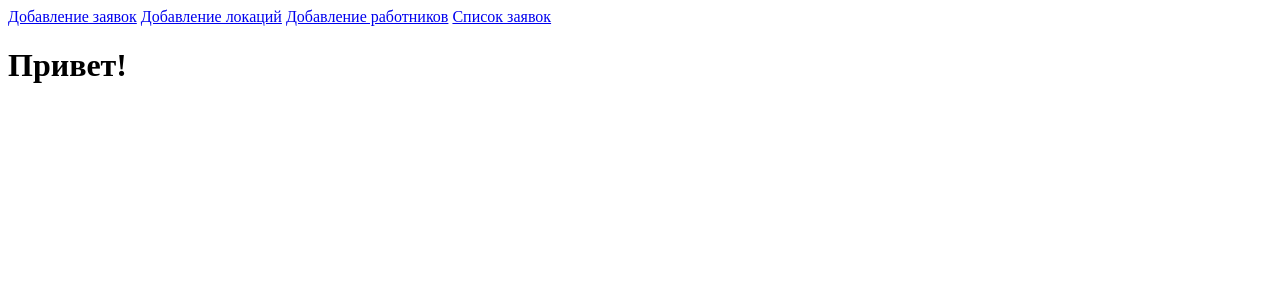
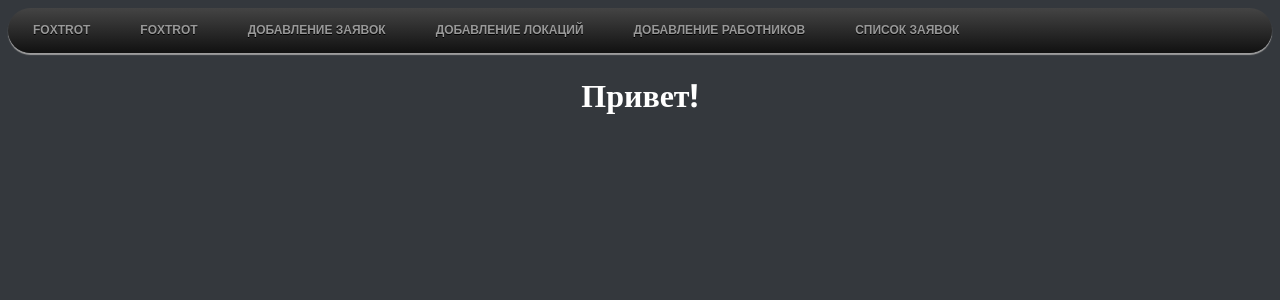
Before and after one commit to code-in-ru/foxtrot, a Flask app: page / in a window 1280 px wide. Shown: the top 300 px of the page. Run offline with Flask 2, Linux system fonts and the light colour scheme; some libraries are stand-ins or nearby versions.

Commit message:
Add files via upload

```diff
--- a/webapp/templates/base.html
+++ b/webapp/templates/base.html
@@ -7,13 +7,269 @@
     {% else %}
     <title>Foxtrot</title>
     {% endif %}
+    <link href="{{ url_for("static", filename="css/main.css") }}" rel="stylesheet">
 </head>
 <body>
 <div>
-    <a href="addorder">Добавление заявок</a>
-    <a href="add-locations">Добавление локаций</a>
-    <a href="add-worker">Добавление работников</a>
-    <a href="list-orders">Список заявок</a>
+    <style type="text/css">
+
+
+/* Главное меню */
+
+#menu
+{
+  width: 100%;
+  margin: 0;
+  padding: 10px 0 0 0;
+  list-style: none;
+  background: #111;
+  background: -moz-linear-gradient(#444, #111);
+  background: -webkit-gradient(linear,left bottom,left top,color-stop(0, #111),color-stop(1, #444));
+  background: -webkit-linear-gradient(#444, #111);
+  background: -o-linear-gradient(#444, #111);
+  background: -ms-linear-gradient(#444, #111);
+  background: linear-gradient(#444, #111);
+  -moz-border-radius: 50px;
+  border-radius: 50px;
+  -moz-box-shadow: 0 2px 1px #9c9c9c;
+  -webkit-box-shadow: 0 2px 1px #9c9c9c;
+  box-shadow: 0 2px 1px #9c9c9c;
+}
+
+#menu li
+{
+  float: left;
+  padding: 0 0 10px 0;
+  position: relative;
+  line-height: 0;
+}
+
+#menu a
+{
+  float: left;
+  height: 25px;
+  padding: 0 25px;
+  color: #999;
+  text-transform: uppercase;
+  font: bold 12px/25px Arial, Helvetica;
+  text-decoration: none;
+  text-shadow: 0 1px 0 #000;
+}
+
+#menu li:hover > a
+{
+  color: #fafafa;
+}
+
+*html #menu li a:hover /* IE6 */
+{
+  color: #fafafa;
+}
+
+#menu li:hover > ul
+{
+  display: block;
+}
+
+/* Подменю */
+
+#menu ul
+{
+  list-style: none;
+  margin: 0;
+  padding: 0;
+  display: none;
+  position: absolute;
+  top: 35px;
+  left: 0;
+  z-index: 99999;
+  background: #444;
+  background: -moz-linear-gradient(#444, #111);
+  background: -webkit-gradient(linear,left bottom,left top,color-stop(0, #111),color-stop(1, #444));
+  background: -webkit-linear-gradient(#444, #111);
+  background: -o-linear-gradient(#444, #111);
+  background: -ms-linear-gradient(#444, #111);
+  background: linear-gradient(#444, #111);
+  -moz-box-shadow: 0 0 2px rgba(255,255,255,.5);
+  -webkit-box-shadow: 0 0 2px rgba(255,255,255,.5);
+  box-shadow: 0 0 2px rgba(255,255,255,.5);
+  -moz-border-radius: 5px;
+  border-radius: 5px;
+}
+
+#menu ul ul
+{
+  top: 0;
+  left: 150px;
+}
+
+#menu ul li
+{
+  float: none;
+  margin: 0;
+  padding: 0;
+  display: block;
+  -moz-box-shadow: 0 1px 0 #111111, 0 2px 0 #777777;
+  -webkit-box-shadow: 0 1px 0 #111111, 0 2px 0 #777777;
+  box-shadow: 0 1px 0 #111111, 0 2px 0 #777777;
+}
+
+#menu ul li:last-child
+{
+  -moz-box-shadow: none;
+  -webkit-box-shadow: none;
+  box-shadow: none;
+}
+
+#menu ul a
+{
+  padding: 10px;
+  height: 10px;
+  width: 130px;
+  height: auto;
+  line-height: 1;
+  display: block;
+  white-space: nowrap;
+  float: none;
+  text-transform: none;
+}
+
+*html #menu ul a /* IE6 */
+{
+  height: 10px;
+}
+
+*:first-child+html #menu ul a /* IE7 */
+{
+  height: 10px;
+}
+
+#menu ul a:hover
+{
+  background: #0186ba;
+  background: -moz-linear-gradient(#04acec, #0186ba);
+  background: -webkit-gradient(linear, left top, left bottom, from(#04acec), to(#0186ba));
+  background: -webkit-linear-gradient(#04acec, #0186ba);
+  background: -o-linear-gradient(#04acec, #0186ba);
+  background: -ms-linear-gradient(#04acec, #0186ba);
+  background: linear-gradient(#04acec, #0186ba);
+}
+
+#menu ul li:first-child > a
+{
+  -moz-border-radius: 5px 5px 0 0;
+  border-radius: 5px 5px 0 0;
+}
+
+#menu ul li:first-child > a:after
+{
+  content: '';
+  position: absolute;
+  left: 30px;
+  top: -8px;
+  width: 0;
+  height: 0;
+  border-left: 5px solid transparent;
+  border-right: 5px solid transparent;
+  border-bottom: 8px solid #444;
+}
+
+#menu ul ul li:first-child a:after
+{
+  left: -8px;
+  top: 12px;
+  width: 0;
+  height: 0;
+  border-left: 0;
+  border-bottom: 5px solid transparent;
+  border-top: 5px solid transparent;
+  border-right: 8px solid #444;
+}
+
+#menu ul li:first-child a:hover:after
+{
+  border-bottom-color: #04acec;
+}
+
+#menu ul ul li:first-child a:hover:after
+{
+  border-right-color: #04acec;
+  border-bottom-color: transparent;
+}
+
+#menu ul li:last-child > a
+{
+  -moz-border-radius: 0 0 5px 5px;
+  border-radius: 0 0 5px 5px;
+}
+
+/* Clear floated elements */
+#menu:after
+{
+  visibility: hidden;
+  display: block;
+  font-size: 0;
+  content: " ";
+  clear: both;
+  height: 0;
+}
+
+* html #menu { zoom: 1; } /* IE6 */
+*:first-child+html #menu { zoom: 1; } /* IE7 */
+</style>
+
+<style type="text/css">
+#adpacks-wrapper{font-family: Arial, Helvetica;width:280px;position: fixed;_position:absolute;bottom: 0;right: 20px;z-index: 9999;background: #eaeaea;padding: 10px;-moz-box-shadow: 0 0 15px #444;-webkit-box-shadow: 0 0 15px #444;box-shadow: 0 0 15px #444;}
+body .adpacks{background:#fff;padding:15px;margin:15px 0 0;border:3px solid #eee;}
+body .one .bsa_it_ad{background:transparent;border:none;font-family:inherit;padding:0;margin:0;}
+body .one .bsa_it_ad .bsa_it_i{display:block;padding:0;float:left;margin:0 10px 0 0;}
+body .one .bsa_it_ad .bsa_it_i img{padding:0;border:none;}
+body .one .bsa_it_ad .bsa_it_t{padding: 0 0 6px 0; font-size: 11px;}
+body .one .bsa_it_p{display:none;}
+body #bsap_aplink,body #bsap_aplink:hover{display:block;font-size:9px;margin: -15px 0 0 0;text-align:right;}
+body .one .bsa_it_ad .bsa_it_d{font-size: 11px;}
+body .one{overflow: hidden}
+</style>
+
+<script type="text/javascript">
+  $(function() {
+  if ($.browser.msie && $.browser.version.substr(0,1)<7)
+  {
+  $('li').has('ul').mouseover(function(){
+  $(this).children('ul').show();
+  }).mouseout(function(){
+  $(this).children('ul').hide();
+  })
+  }
+  });
+</script>
+
+<ul id="menu">
+  <li><a href="https://github.com/code-in-ru/foxtrot/tree/master">Foxtrot</a></li>
+
+  <a href="#">Foxtrot</a>
+
+
+  <li>
+  <a href="addorder">Добавление заявок</a>
+  </li>
+  <li>
+  <a href="add-locations">Добавление локаций</a>
+  </li>
+  <li>
+  <a href="add-worker">Добавление работников</a>
+  </li>
+  <li>
+  <a href="list-orders">Список заявок</a>
+  </li>
+
+  </ul>
+
+
+{#    <a href="addorder">Добавление заявок</a>#}
+{#    <a href="add-locations">Добавление локаций</a>#}
+{#    <a href="add-worker">Добавление работников</a>#}
+{#    <a href="list-orders">Список заявок</a>#}
 </div>
     {% block content %} {% endblock %}
 </body>
```
